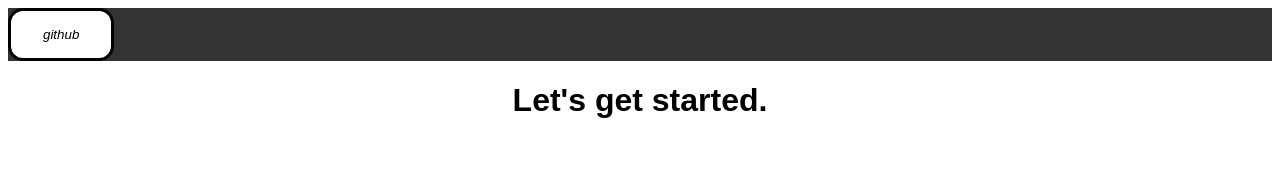
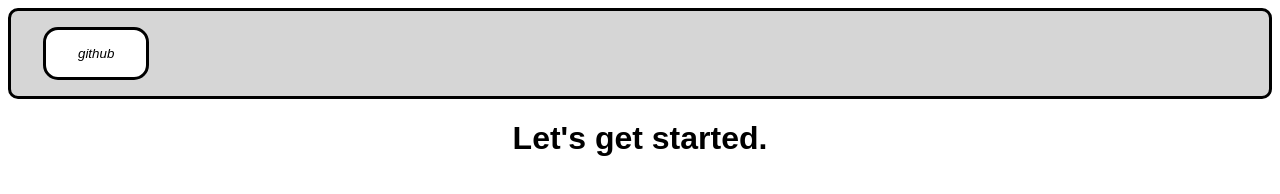
Before and after one commit to rbtPrinciple/rbtPrinciple.github.io, a plain HTML site: page main.html in a window 1280 px wide. Drawn offline with Linux system fonts and the light colour scheme; a web font is replaced by a local one.

Commit message:
making topnav look good

```diff
--- a/index.css
+++ b/index.css
@@ -40,5 +40,9 @@ body {
 
 .topnav {
   overflow: hidden;
-  background-color: #333;
+  background-color: #d6d6d6;
+  padding: 16px 32px;
+  border-radius: 10px;
+  border: solid;
+  border-color: black;
 }
```
